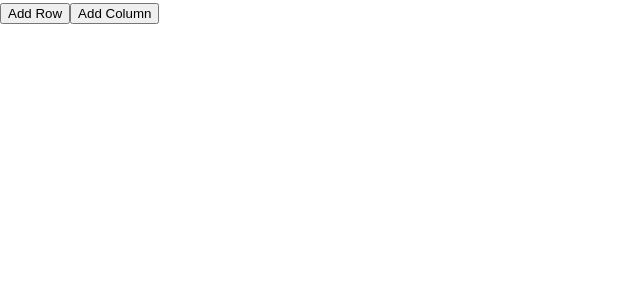
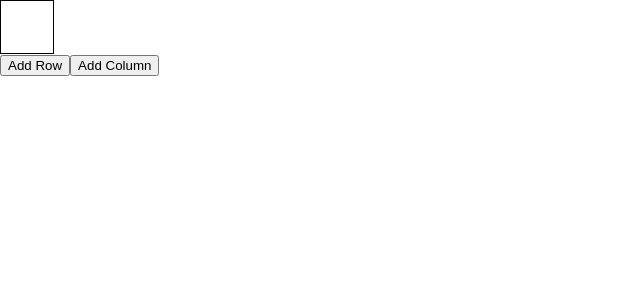
Before and after one commit to AliAngelinaaa/DOM-Challenges-III-with-ReactJS-, a React (Create React App) app: page / in a window 1280 px wide. Shown: the top 300 px of the page, without its empty margins (0-640 px from the left). Built offline with nearby package versions, Linux system fonts and the light colour scheme.

Commit message:
create a cell

```diff
--- a/src/components/App.jsx
+++ b/src/components/App.jsx
@@ -12,8 +12,8 @@ class App extends Component{
     render(){
         return<div>
             <Table></Table>
+            <TableRow></TableRow>
             <TableCell></TableCell>
-            <TableRow></TableRow>
             <button onclick ="addRow">Add Row</button>
             <button onclick ="addCol">Add Column</button>
         </div>
--- a/src/components/TableCell.jsx
+++ b/src/components/TableCell.jsx
@@ -6,7 +6,13 @@ class TableCell extends Component{
         super(props);
     }
     render(){
-        return  <td></td>
+        return <td style={{
+            height: "50px",
+            width: "50px",
+            backgroundColor:"white",
+            border: "1px solid black"
+        }}></td>
     }
+
 }
 export default TableCell;
```
